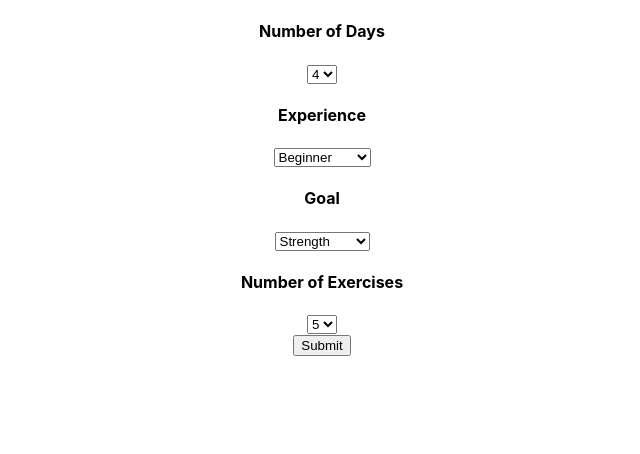
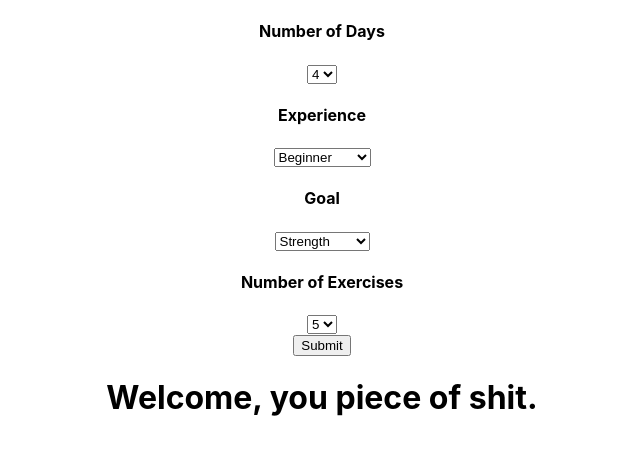
Before and after one commit to cmitides89/exercise_programming, a React (Create React App) app: page / in a window 1280 px wide. Shown: the top 454 px of the page, without its empty margins (318-958 px from the left). Built offline with nearby package versions, Linux system fonts and the light colour scheme.

Commit message:
added nested map functions for displaying an exercise plan

```diff
--- a/src/App.js
+++ b/src/App.js
@@ -60,7 +60,6 @@ class GAForm extends React.Component{
     })
     .then(res => {
         // var plan = JSON.parse(res.data);
-        console.log(typeof res.data)
         this.setState({returnPlan: res.data});
         // console.log(this.state.returnPlan);
         // <ExResults Explan = {res.data} />
@@ -103,21 +102,32 @@ class GAForm extends React.Component{
           <input type='submit'/>
         </form>
         <div>
-          {console.log(typeof this.state.returnPlan)}
 
-          <p>{console.log(this.state.returnPlan)}</p>
-          {Object.keys(this.state.returnPlan).map((key) => {
-            console.log(this.state.returnPlan[key])
-            if (key === "workingdays"){
-              console.log("Found days")
-              console.log(this.state.returnPlan[key])
-              Object.keys(this.state.returnPlan[key]).map((newkey) => {
-                console.log("ploop, pleep, plop")
-                console.log(this.state.returnPlan.key[newkey])
-              })
+          <h1>Welcome, you piece of shit.</h1>
 
-            }}
-          )}
+          {
+            this.state.returnPlan.map((plan, i) =>
+              // return();
+              {
+                // var i = 0
+
+                return (
+                  <div>
+                    <h3>Day {i+1}, Day Type: {plan.day_type}</h3>
+                    {plan.day.map((exercise) =>
+                      <div>
+                        <h4>{exercise.day_type}</h4>
+                        <ul>
+                          <li>{exercise.ex_name}</li>
+                          <li>Equipment: {exercise.equipment}</li>
+                          <li>Main Muscle: {exercise.main_muscle}</li>
+                          <li>reps: {exercise.reps} sets: {exercise.sets}</li>
+                        </ul>
+                    </div>
+                )}
+              </div>)
+             })
+          }
         </div>
 
       </div>
```
